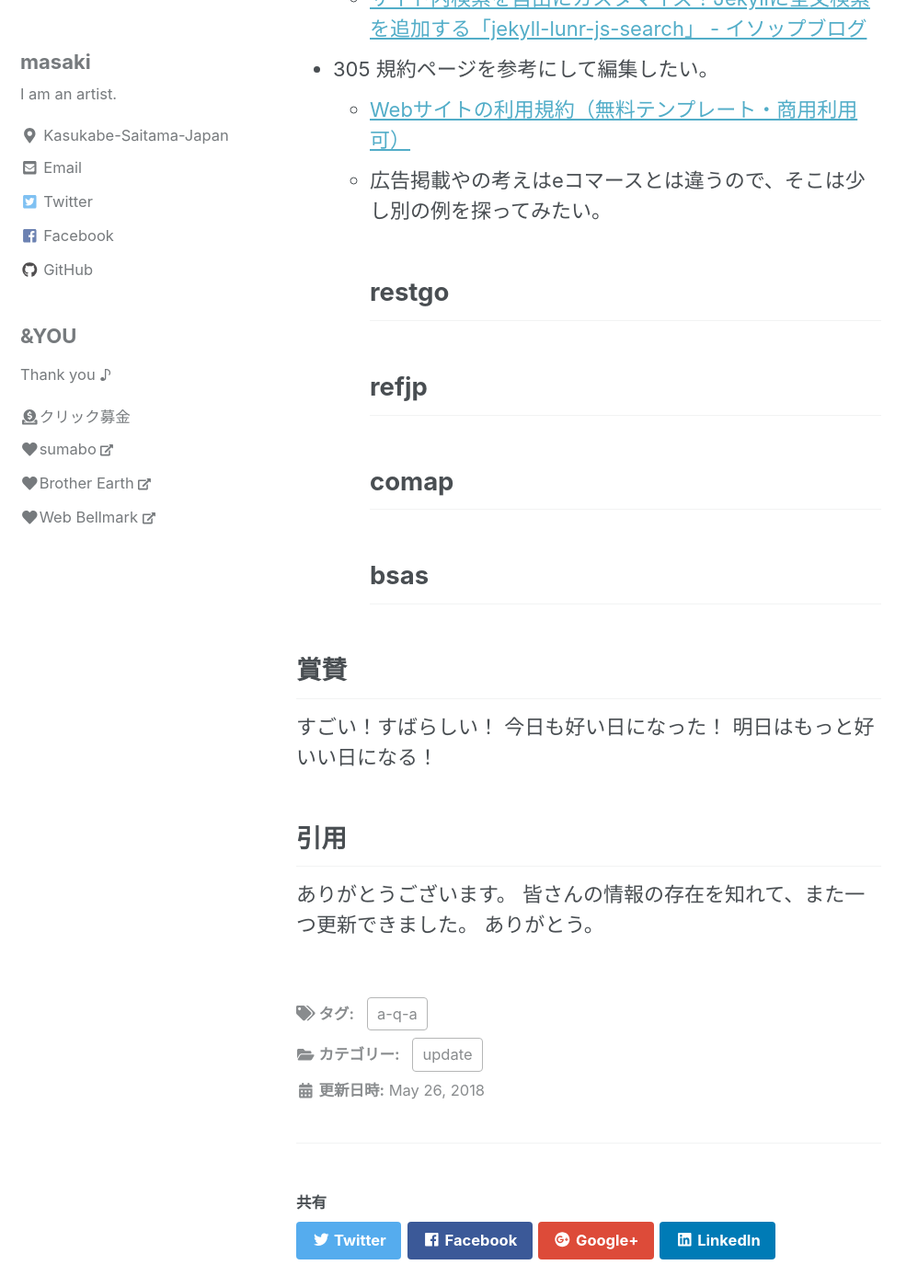
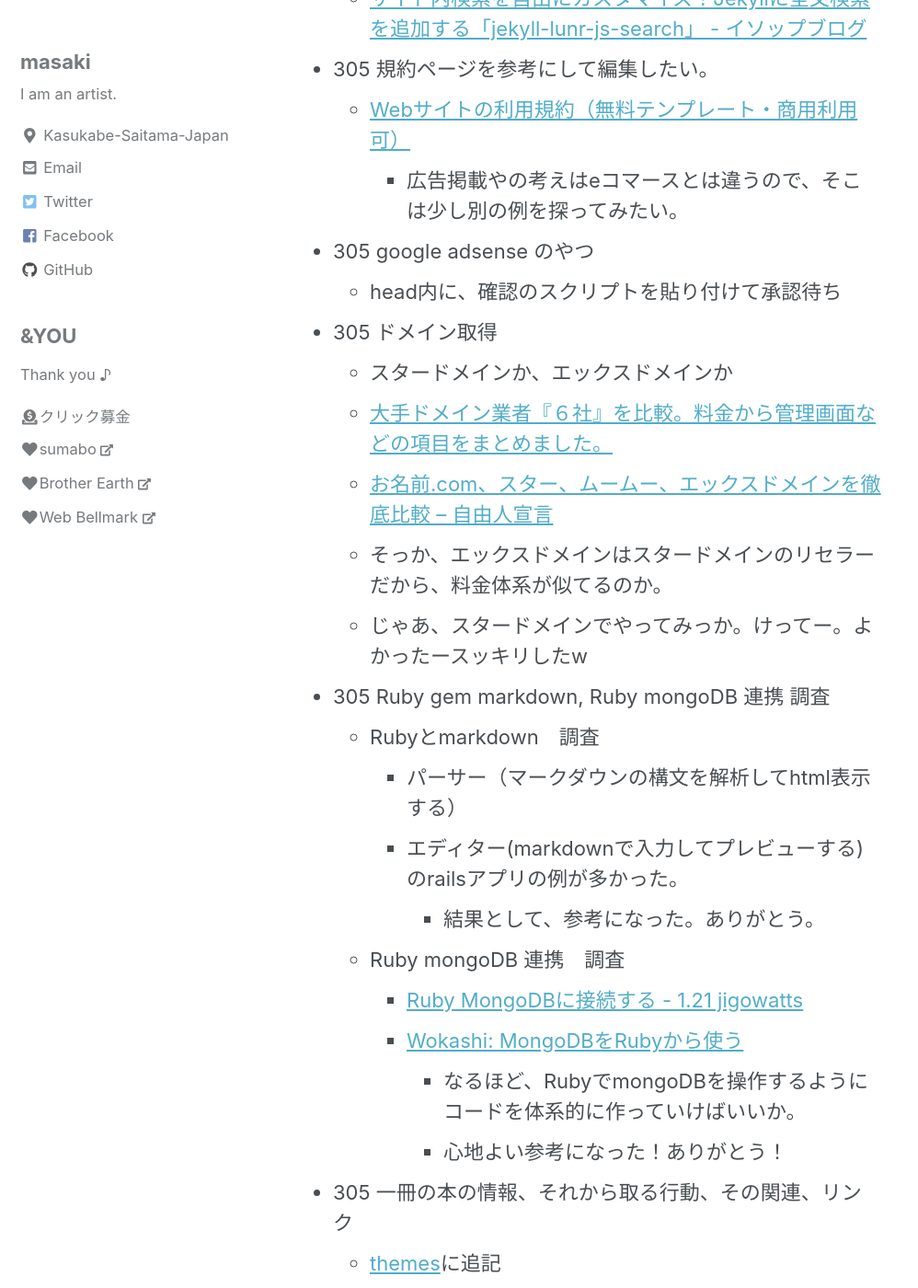
Before and after one commit to a-q-a/a-q-a.github.io, a Jekyll site: the page built from _posts/2018/2018-05-26-2018-05-26-update.markdown, in a window 1280 px wide and 1400 px high, scrolled down 1042 px. Shown: the whole window at 92% size, without its empty margins (0-998 px from the left). Built offline with Jekyll 4.4.1, drawn with Linux system fonts in a browser that asks for light colours; nearby versions of some CDN libraries; some of the changed text lies outside the part shown.

Commit message:
2018/05/26 update2

```diff
--- a/_posts/2018/2018-05-26-2018-05-26-update.markdown
+++ b/_posts/2018/2018-05-26-2018-05-26-update.markdown
@@ -24,11 +24,38 @@
 
 - 305 規約ページを参考にして編集したい。
   - [Webサイトの利用規約（無料テンプレート・商用利用可）](http://kiyaku.jp/index.html)
-  - 広告掲載やの考えはeコマースとは違うので、そこは少し別の例を探ってみたい。
-## restgo
-## refjp
-## comap
-## bsas
+    - 広告掲載やの考えはeコマースとは違うので、そこは少し別の例を探ってみたい。
+- 305 google adsense のやつ
+  - head内に、確認のスクリプトを貼り付けて承認待ち
+- 305 ドメイン取得
+  - スタードメインか、エックスドメインか
+  - [大手ドメイン業者『６社』を比較。料金から管理画面などの項目をまとめました。](http://www.domain-server-study.com/hikaku.html)
+  - [お名前.com、スター、ムームー、エックスドメインを徹底比較 – 自由人宣言](http://mini-rich.com/domain-hikaku/)
+  - そっか、エックスドメインはスタードメインのリセラーだから、料金体系が似てるのか。
+  - じゃあ、スタードメインでやってみっか。けってー。よかったースッキリしたw
+- 305 Ruby gem markdown, Ruby mongoDB 連携 調査
+  - Rubyとmarkdown　調査
+    - パーサー（マークダウンの構文を解析してhtml表示する）
+    - エディター(markdownで入力してプレビューする)のrailsアプリの例が多かった。
+      - 結果として、参考になった。ありがとう。
+  - Ruby mongoDB 連携　調査
+    - [Ruby MongoDBに接続する - 1.21 jigowatts](http://sh-yoshida.hatenablog.com/entry/2016/08/21/172342)
+    - [Wokashi: MongoDBをRubyから使う](http://mironal-memo.blogspot.jp/2012/07/mongodb-ruby.html)
+      - なるほど、RubyでmongoDBを操作するようにコードを体系的に作っていけばいいか。
+      - 心地よい参考になった！ありがとう！
+- 305 一冊の本の情報、それから取る行動、その関連、リンク
+  - [themes](/themes/)に追記
+- 305 テーマ追加
+  - 書籍改題版検索、萌え
+    - [themes](/themes/)に追記
+- レポートは、リレーションファースト、リンクを貼って、ありがとうを書きたいにゃ
+  - pgbtn.shの雛形を変えた。
+
+- 今日はリストを作って、一つずつこなしていった。
+  - 並んでることを、そのまま調べて、まとめて。
+  - あれこれ考えないで、ザーッと流れるようにできるのはこんなに気持ちいもんなんだな。
+  - いい気づきになった。ありがとう。
+  - いいんだ、いいんだ、これだ、とすごい肯定的な気分で心地よかった。
 
 ## 賞賛
 すごい！すばらしい！
```
Also changed, not shown: other parts of _posts/2018/2018-05-26-2018-05-26-update.markdown (+1 -1 lines), _pages/themes.md (+16 -3 lines).
